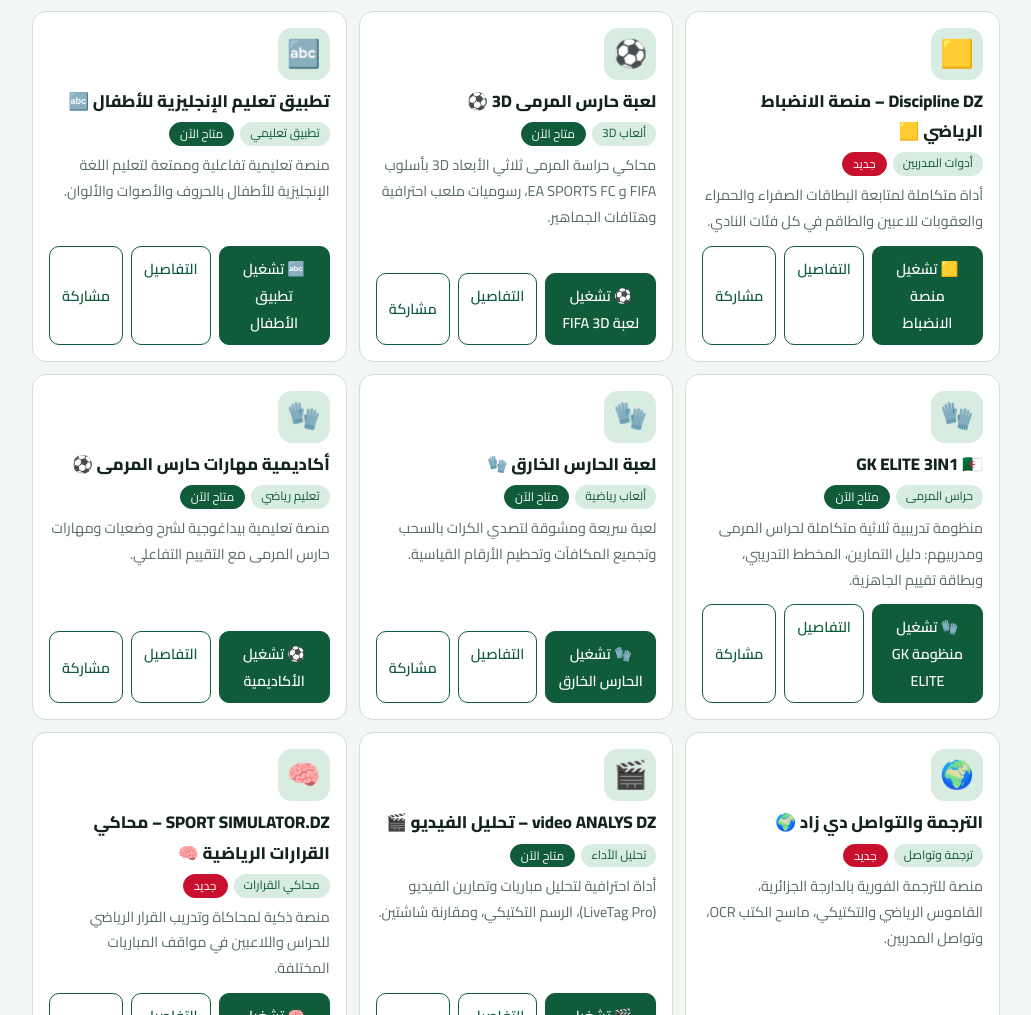
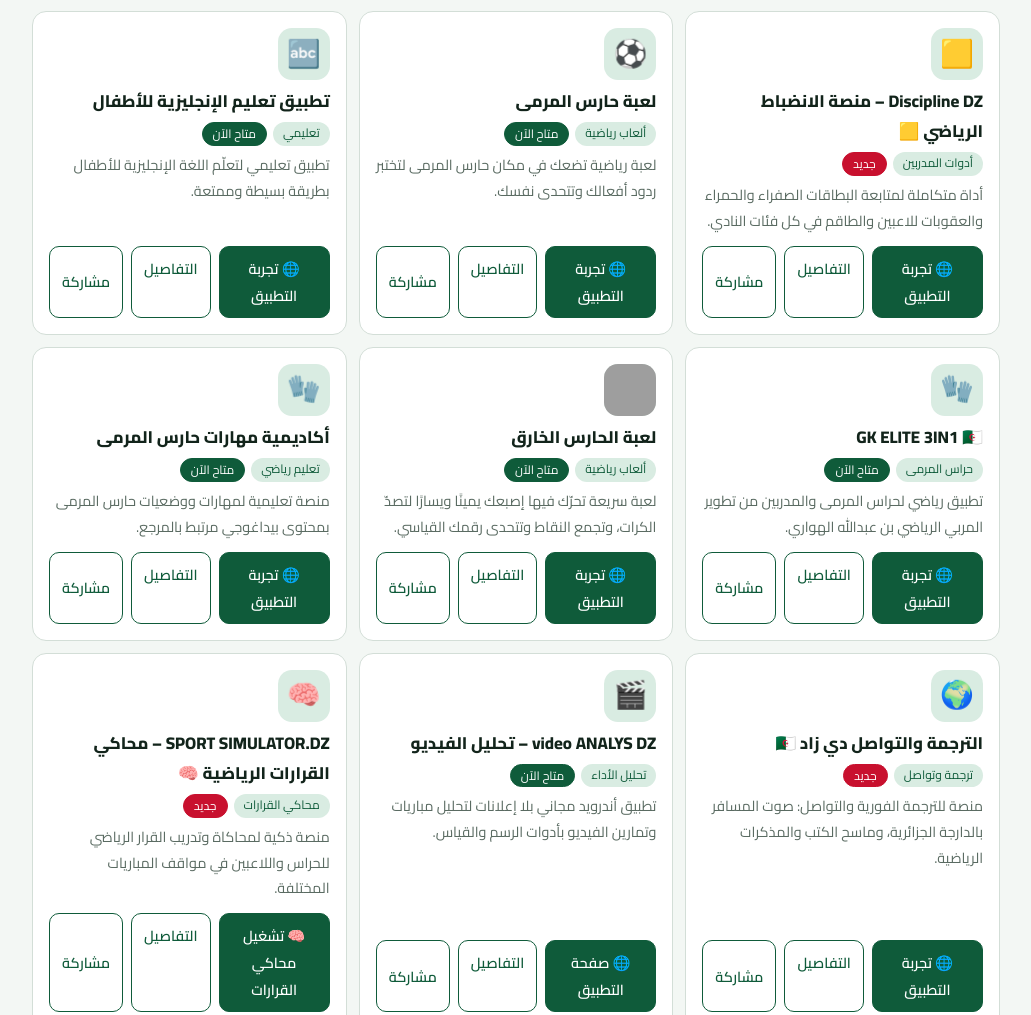
Before and after one commit to benabdallahhouari652-svg/houari-apps, a plain HTML site: page index.html in a window 1280 px wide. Shown: the part 593-1608 px from the top of the page, without its empty margins (124-1155 px from the left). Drawn offline with Linux system fonts and the light colour scheme; grey boxes are pictures that could not be loaded.

Commit message:
RestoreOriginalURLsForCoreAppsAndKeepNewTools

```diff
--- a/index.html
+++ b/index.html
@@ -72,7 +72,7 @@ footer{text-align:center;color:var(--mut);font-size:.8rem;padding:22px 14px 30px
 <button class="ib" id="th" aria-label="تبديل الوضع الليلي">◐</button>
 <button class="ib" id="bg" aria-label="القائمة" aria-expanded="false">☰</button>
 <nav id="nav" aria-label="القائمة الرئيسية">
-<a href="#home">الرئيسية</a><a href="#apps">التطبيقات</a><a href="#apps" data-f="gk">حراس المرمى</a><a href="#apps" data-f="football">كرة القدم</a><a href="#apps" data-f="games">الألعاب</a><a href="#apps" data-f="coach">أدوات المدربين</a><a href="#about">عن المطور</a><a href="#contact">اتصل بنا</a>
+<a href="#home">الرئيسية</a><a href="#apps">التطبيقات</a><a href="#apps" data-f="gk">حراس المرمى</a><a href="#apps" data-f="football">كرة القدم</a><a href="#apps" data-f="games">الألعاب</a><a href="#apps" data-f="books">الكتب والأدلة</a><a href="#about">عن المطور</a><a href="#contact">اتصل بنا</a>
 </nav></div></div>
 
 <div id="v-home">
@@ -114,18 +114,18 @@ footer{text-align:center;color:var(--mut);font-size:.8rem;padding:22px 14px 30px
 <footer>فكرة وتطوير المربي الرياضي ومدرب حراس المرمى بن عبدالله الهواري<br>جميع الحقوق محفوظة © بن عبدالله الهواري</footer>
 <script>
 const APPS=[
- {id:"discipline-dz",name:"Discipline DZ – منصة الانضباط الرياضي 🟨",desc:"أداة متكاملة لمتابعة البطاقات الصفراء والحمراء والعقوبات للاعبين والطاقم في كل فئات النادي.",long:"أداة لإدارة الانضباط في النادي: تسجيل اللاعبين والطاقم والمباريات والبطاقات، وحساب عقوبات الإيقاف تلقائيًا (كل 4 بطاقات صفراء = إيقاف مباراتين، والحمراء = مباراة إيقاف، وتُنفَّذ في المباريات الرسمية فقط).",cat:["coach","football"],tag:"أدوات المدربين",status:"new",url:"./discipline.html",urlLabel:"🟨 تشغيل منصة الانضباط",play:"",support:"",video:"",shots:[],features:["لاعبون وطاقم حسب الفئات","تسجيل المباريات والبطاقات","عقوبات تلقائية (4 صفراء = إيقاف مباراتين)","الإيقاف في المباريات الرسمية فقط","لوحة تنبيهات بالموقوفين"],keys:"انضباط بطاقات صفراء حمراء عقوبات إيقاف discipline",icon:"🟨",logo:"",badge:"DISCIPLINE DZ"},
- {id:"goalkeeper-game",name:"لعبة حارس المرمى 3D ⚽",desc:"محاكي حراسة المرمى ثلاثي الأبعاد 3D بأسلوب FIFA و EA SPORTS FC، رسوميات ملعب احترافية وهتافات الجماهير.",long:"لعبة حارس مرمى ثلاثية الأبعاد 3D متطورة تضعك في قلب الملعب بأسلوب ألعاب الفيفا لتصدّ تسديدات ركلات الجزاء الخطيرة وتحطم أرقامك القياسية.",cat:["games","gk"],tag:"ألعاب 3D",status:"live",url:"./gk-game.html",urlLabel:"⚽ تشغيل لعبة FIFA 3D",play:"",support:"",video:"",shots:[],features:["رسوميات Three.js ثلاثية الأبعاد","مؤشر هدف التسديد بأسلوب الفيفا","تصدّي بالقفازات بحجم حقيقي","مؤثرات صوتية ونتيجة EA SPORTS"],keys:"لعبة حارس مرمى كرة تصديات fifa 3d",icon:"⚽",logo:"",badge:"FIFA 3D"},
- {id:"kids-english",name:"تطبيق تعليم الإنجليزية للأطفال 🔤",desc:"منصة تعليمية تفاعلية وممتعة لتعليم اللغة الإنجليزية للأطفال بالحروف والأصوات والألوان.",long:"تطبيق تعليمي مبسط وممتع للأطفال لتعلم الحروف والأرقام والألوان بالصوت والصورة.",cat:["edu"],tag:"تطبيق تعليمي",status:"live",url:"./kids-english.html",urlLabel:"🔤 تشغيل تطبيق الأطفال",play:"",support:"",video:"",shots:[],features:["تعليم الحروف والأرقام ناطقة","واجهة ملونة ومشجعة للأطفال"],keys:"انجليزية إنجليزي اطفال تعليم لغة english kids",icon:"🔤",logo:"",badge:"KIDS ENGLISH"},
- {id:"gk-elite-3in1",name:"GK ELITE 3IN1 🇩🇿",desc:"منظومة تدريبية ثلاثية متكاملة لحراس المرمى ومدربيهم: دليل التمارين، المخطط التدريبي، وبطاقة تقييم الجاهزية.",long:"تطبيق رياضي متخصص يجمع 3 أدوات رئيسية لحراس المرمى ومدربيهم: دليل التمارين المصورة، مخطط الحصص، وبطاقة التقييم.",cat:["gk","coach"],tag:"حراس المرمى",status:"live",url:"./gk-elite.html",urlLabel:"🧤 تشغيل منظومة GK ELITE",play:"",support:"",video:"",shots:[],features:["دليل تمارين حراس المرمى المصورة","مخطط الحصة التدريبية الأسبوعية","بطاقة تقييم الجاهزية الفنية والبدنية"],keys:"gk elite حارس مرمى تدريب",icon:"🧤",logo:"",badge:"GK ELITE"},
- {id:"super-goalkeeper",name:"لعبة الحارس الخارق 🧤",desc:"لعبة سريعة ومشوقة لتصدي الكرات بالسحب وتجميع المكافآت وتحطيم الأرقام القياسية.",long:"لعبة سريعة لتصدي الكرات بالقفازات وجمع النقاط وتفادي الأهداف.",cat:["games","gk"],tag:"ألعاب رياضية",status:"live",url:"./gk-game.html",urlLabel:"🧤 تشغيل الحارس الخارق",play:"",support:"",video:"",shots:[],features:["تصدّي كرات سريعة","نقاط قياسية وتحدي ذاتي"],keys:"لعبة حارس مرمى تصديات كرة",icon:"🧤",logo:"",badge:"SUPER GK"},
- {id:"gk-skills-academy",name:"أكاديمية مهارات حارس المرمى ⚽",desc:"منصة تعليمية بيداغوجية لشرح وضعيات ومهارات حارس المرمى مع التقييم التفاعلي.",long:"مرجع بيداغوجي وتعليمي لمهارات ووضعيات حارس المرمى مع اختبارات تفاعلية.",cat:["gk","coach"],tag:"تعليم رياضي",status:"live",url:"./gk-academy.html",urlLabel:"⚽ تشغيل الأكاديمية",play:"",support:"",video:"",shots:[],features:["منهاج بيداغوجي لوقوف ووضعيات الحارس","اختبارات تفاعلية وأوسمة تفوق"],keys:"حارس مرمى تدريب تعليم اكاديمية",icon:"🧤",logo:"",badge:"GK SKILLS ACADEMY"},
- {id:"translation-dz",name:"الترجمة والتواصل دي زاد 🌍",desc:"منصة للترجمة الفورية بالدارجة الجزائرية، القاموس الرياضي والتكتيكي، ماسح الكتب OCR، وتواصل المدربين.",long:"منصة شاملة للترجمة والتواصل: صوت المسافر بالدارجة إلى 9 لغات، القاموس الرياضي والتكتيكي، ماسح الكتب OCR وتصدير PDF، وتواصل المدربين.",cat:["edu","coach"],tag:"ترجمة وتواصل",status:"new",url:"./translation.html",urlLabel:"🌍 تشغيل تطبيق الترجمة",play:"",support:"",video:"",shots:[],features:["صوت المسافر بالدارجة مع 9 لغات عالمية","القاموس الرياضي والتكتيكي المصنف","ماسح الكتب والمذكرات OCR وتصدير PDF","تواصل المدربين واللاعبين"],keys:"ترجمة تواصل دارجة مسافر ماسح كتب مذكرات pdf مدرب translation",icon:"🌍",logo:"",badge:"TRANSLATE DZ"},
- {id:"video-analys-dz",name:"video ANALYS DZ – تحليل الفيديو 🎬",desc:"أداة احترافية لتحليل مباريات وتمارين الفيديو (LiveTag Pro)، الرسم التكتيكي، ومقارنة شاشتين.",long:"أداة تحليل فيديو احترافية LiveTag Pro: رسم تكتيكي هندسي، كاميرا مباشرة، مقارنة شاشتين جنبًا إلى جنب، شبكة الملعب، وتصدير التقارير التكتيكية.",cat:["coach","football","gk"],tag:"تحليل الأداء",status:"live",url:"./video-analys.html",urlLabel:"🎬 تشغيل أداة تحليل الفيديو",apk:"https://github.com/benabdallahhouari652-svg/video_analyzer-1-/releases/latest/download/app-release.apk",play:"",support:"",video:"",shots:[],features:["لوحة الوسوم الحية LiveTag Pro","أدوات رسم هندسي وتكتيكي وبقعة ضوء","مقارنة فيديوين جنبًا إلى جنب (Dual View)","شبكة الملعب التكتيكية والتصوير HD"],keys:"تحليل فيديو مباريات تدريب رسم وسم مقطع قياس زاوية مسافة video analys",icon:"🎬",logo:"",badge:"VIDEO ANALYS DZ"},
+ {id:"discipline-dz",name:"Discipline DZ – منصة الانضباط الرياضي 🟨",desc:"أداة متكاملة لمتابعة البطاقات الصفراء والحمراء والعقوبات للاعبين والطاقم في كل فئات النادي.",long:"أداة لإدارة الانضباط في النادي: تسجيل اللاعبين والطاقم والمباريات والبطاقات، وحساب عقوبات الإيقاف تلقائيًا (كل 4 بطاقات صفراء = إيقاف مباراتين، والحمراء = مباراة إيقاف، وتُنفَّذ في المباريات الرسمية فقط).",cat:["coach","football"],tag:"أدوات المدربين",status:"new",url:"https://symphonious-kheer-30b6b4.netlify.app/",play:"",support:"",video:"",shots:[],features:["لاعبون وطاقم حسب الفئات","تسجيل المباريات والبطاقات","عقوبات تلقائية (4 صفراء = مباراة إيقاف)","الإيقاف في المباريات الرسمية فقط","لوحة تنبيهات بالموقوفين"],keys:"انضباط بطاقات صفراء حمراء عقوبات إيقاف discipline",icon:"🟨",logo:"",badge:"DISCIPLINE DZ"},
+ {id:"goalkeeper-game",name:"لعبة حارس المرمى",desc:"لعبة رياضية تضعك في مكان حارس المرمى لتختبر ردود أفعالك وتتحدى نفسك.",long:"لعبة رياضية تضعك في مكان حارس المرمى لتختبر ردود أفعالك وتتحدى نفسك.",cat:["games","gk"],tag:"ألعاب رياضية",status:"live",url:"https://wondrous-churros-49df70.netlify.app/",play:"",support:"",video:"",shots:[],features:[],keys:"لعبة حارس مرمى كرة تصديات",icon:"⚽",logo:"",badge:""},
+ {id:"kids-english",name:"تطبيق تعليم الإنجليزية للأطفال",desc:"تطبيق تعليمي لتعلّم اللغة الإنجليزية للأطفال بطريقة بسيطة وممتعة.",long:"تطبيق تعليمي لتعلّم اللغة الإنجليزية للأطفال بطريقة بسيطة وممتعة.",cat:["edu"],tag:"تعليمي",status:"live",url:"https://mellow-narwhal-5e8683.netlify.app/",play:"",support:"",video:"",shots:[],features:[],keys:"انجليزية إنجليزي اطفال تعليم لغة english kids",icon:"🔤",logo:"",badge:""},
+ {id:"gk-elite-3in1",name:"GK ELITE 3IN1 🇩🇿",desc:"تطبيق رياضي لحراس المرمى والمدربين من تطوير المربي الرياضي بن عبدالله الهواري.",long:"تطبيق رياضي لحراس المرمى والمدربين من تطوير المربي الرياضي بن عبدالله الهواري.",cat:["gk","coach"],tag:"حراس المرمى",status:"live",url:"https://iridescent-lollipop-a30d49.netlify.app/",play:"",support:"",video:"",shots:[],features:[],keys:"gk elite حارس مرمى تدريب",icon:"🧤",logo:"",badge:"GK ELITE"},
+ {id:"super-goalkeeper",name:"لعبة الحارس الخارق",desc:"لعبة سريعة تحرّك فيها إصبعك يمينًا ويسارًا لتصدّ الكرات، وتجمع النقاط وتتحدى رقمك القياسي.",long:"لعبة سريعة تحرّك فيها إصبعك يمينًا ويسارًا لتصدّ الكرات، وتجمع النقاط وتتحدى رقمك القياسي.",cat:["games","gk"],tag:"ألعاب رياضية",status:"live",url:"https://bespoke-raindrop-fdd888.netlify.app/",play:"",support:"",video:"",shots:[],features:["التحكم بالسحب بالإصبع","كرة ذهبية بثلاث نقاط","ثلاث محاولات"],keys:"لعبة حارس مرمى تصديات كرة",icon:"🧤",logo:"https://bespoke-raindrop-fdd888.netlify.app/icon-192.png",badge:""},
+ {id:"gk-skills-academy",name:"أكاديمية مهارات حارس المرمى",desc:"منصة تعليمية لمهارات ووضعيات حارس المرمى بمحتوى بيداغوجي مرتبط بالمرجع.",long:"منصة تعليمية لمهارات ووضعيات حارس المرمى بمحتوى بيداغوجي مرتبط بالمرجع.",cat:["gk","coach"],tag:"تعليم رياضي",status:"live",url:"https://vocal-malasada-f1cb21.netlify.app/",play:"",support:"",video:"",shots:[],features:["مهارات ووضعيات حارس المرمى","صور وتمارين"],keys:"حارس مرمى تدريب تعليم",icon:"🧤",logo:"",badge:"GK SKILLS ACADEMY"},
+ {id:"translation-dz",name:"الترجمة والتواصل دي زاد 🇩🇿",desc:"منصة للترجمة الفورية والتواصل: صوت المسافر بالدارجة الجزائرية، وماسح الكتب والمذكرات الرياضية.",long:"منصة للترجمة الفورية والتواصل: صوت المسافر بالدارجة الجزائرية، وماسح الكتب والمذكرات الرياضية، وتواصل المدربين مع اللاعبين.",cat:["edu","coach"],tag:"ترجمة وتواصل",status:"new",url:"https://translationapppreview.vercel.app/",play:"",support:"",video:"",shots:[],features:["صوت المسافر: ترجمة الدارجة الجزائرية إلى لغة البلد مع النطق","ماسح الكتب والمذكرات بالكاميرا"],keys:"ترجمة تواصل دارجة مسافر ماسح كتب مذكرات translation",icon:"🌍",logo:"",badge:"TRANSLATE DZ"},
+ {id:"video-analys-dz",name:"video ANALYS DZ – تحليل الفيديو",desc:"تطبيق أندرويد مجاني بلا إعلانات لتحليل مباريات وتمارين الفيديو بأدوات الرسم والقياس.",long:"تطبيق للهاتف يفتح فيديو من المعرض أو يسجّل مباشرة، ثم تحلله بأدوات الرسم على الشاشة.",cat:["coach","football","gk"],tag:"تحليل الأداء",status:"live",url:"https://videoanalyzer-1.vercel.app/",urlLabel:"🌐 صفحة التطبيق",apk:"https://github.com/benabdallahhouari652-svg/video_analyzer-1-/releases/latest/download/app-release.apk",play:"",support:"",video:"",shots:[],features:["أدوات رسم: قلم، خط، سهم، دائرة، مستطيل، نص"],keys:"تحليل فيديو مباريات تدريب رسم وسم مقطع video analys",icon:"🎬",logo:"",badge:"VIDEO ANALYS DZ"},
  {id:"sport-simulator",name:"SPORT SIMULATOR.DZ – محاكي القرارات الرياضية 🧠",desc:"منصة ذكية لمحاكاة وتدريب القرار الرياضي للحراس واللاعبين في مواقف المباريات المختلفة.",long:"SPORT SIMULATOR.DZ محاكي القرارات الرياضية المبتكر. لا تتدرب فقط على المهارة.. تدرب على القرار! يتيح تدريب حراس المرمى واللاعبين على اتخاذ القرار السريع في مواقف الانفرادات، العرضيات، 1 ضد 1، مع وضع المدرب (Coach Mode).",cat:["coach","football","gk","games"],tag:"محاكي القرارات",status:"new",url:"./sport-simulator.html",urlLabel:"🧠 تشغيل محاكي القرارات",play:"",support:"",video:"",shots:[],features:["محاكاة مواقف حراس المرمى واللاعبين","وضع المدرب (Coach Mode) لإنشاء سيناريوهات","تقارير أداء تحليلية وزمن اتخاذ القرار"],keys:"محاكي قرارات رياضة تدريب حارس مرمى لاعب football simulator dz",icon:"🧠",logo:"",badge:"SPORT SIMULATOR"},
- {id:"training-bank",name:"بنك التمارين وبرامج التدريب 📋⚽",desc:"منصة بيداغوجية احترافية تتيح للمدربين البحث عن التمارين وبرامج التدريب مصنفة حسب الفئات السنية ومواضيع التدريب.",long:"بنك التمارين وبرامج التدريب الشامل. يساعد المدربين في اختيار التمارين التدريبية المناسبة لكل فئة سنية (أكابر، U19، U17، U15، مدرسة كرة القدم) وحسب موضوع الحصة (بدني، تكتيكي، تقني، حراس مرمى، كرات ثابتة).",cat:["coach","football","edu"],tag:"برامج التدريب",status:"new",url:"./training-bank.html",urlLabel:"📋 تشغيل بنك التمارين",play:"",support:"",video:"",shots:[],features:["تصنيف التمارين حسب الفئات السنية المختلفة","فلترة حسب موضوع التدريب (بدني، تكتيكي، تقني، حراس)","مكتبة بيداغوجية متكاملة للمدربين","إمكانية تجميع التمارين للبرنامج الأسبوعي"],keys:"بنك تمارين برامج تدريب فئات سنية مدرب كوتش training bank dz",icon:"📋",logo:"",badge:"TRAINING BANK"},
- {id:"ai-coach",name:"مساعد الذكاء الاصطناعي التكتيكي 🤖⚽",desc:"مساعد ذكي مدعوم بالذكاء الاصطناعي للإجابة عن الأسئلة التكتيكية، تقديم استشارات التحضير للمباريات واختيار التمارين.",long:"مساعد الذكاء الاصطناعي التكتيكي (AI Coach Assistant). يتيح للمدربين طرح أسئلة استراتيجية وتكتيكية والحصول على حلول فورية للتعامل مع الخصوم، تنظيم خطوط الدفاع، واختيار أفضل التمارين التدريبية.",cat:["coach","football"],tag:"مساعد ذكي",status:"new",url:"./ai-coach.html",urlLabel:"🤖 فتح المساعد الذكي",play:"",support:"",video:"",shots:[],features:["إجابات فورية عن الأسئلة التكتيكية والتدريبية","استشارات للتعامل مع الضغط العالي والكرات الثابتة","اقتراح حلول مخصصة لحراس المرمى واللاعبين","واجهة محادثة ذكية وسريعة"],keys:"ذكاء اصطناعي مساعد تكتيكي مدرب كوتش ai coach assistant dz",icon:"🤖",logo:"",badge:"AI COACH"},
- {id:"qrcode-tool",name:"مولد كود الـ QR الاحترافي 📱",desc:"أداة سريعة لتوليد رموز الاستجابة السريعة (QR Code) لأي رابط أو حصة تدريبية لمشاركتها مع اللاعبين عبر مسح الكاميرا.",long:"أداة مولد كود الـ QR الاحترافي. تمكن المدربين والرياضيين من تحويل أي رابط، تطبيق، أو حصة تدريبية إلى كود QR فوري، مع إمكانية تحميله كصورة PNG ومشاركته في الملعب أو عبر العروض التقديمية.",cat:["coach","edu"],tag:"أداة مساعدة",status:"new",url:"./qrcode-tool.html",urlLabel:"📱 تشغيل مولد QR",play:"",support:"",video:"",shots:[],features:["توليد فوري لكود QR لأي رابط أو حصة تدريبية","إمكانية تحميل الكود كصورة PNG عالية الدقة","سهولة مشاركة الروابط مع اللاعبين عبر كاميرا الهاتف"],keys:"qr code كود استجابة سريعة رابط مشاركة qrcode tool dz",icon:"📱",logo:"",badge:"QR TOOL"}
+ {id:"training-bank",name:"بنك التمارين وبرامج التدريب 📋⚽",desc:"منصة بيداغوجية احترافية تتيح للمدربين البحث عن التمارين وبرامج التدريب مصنفة حسب الفئات السنية ومواضيع التدريب.",long:"بنك التمارين وبرامج التدريب الشامل. يساعد المدربين في اختيار التمارين التدريبية المناسبة لكل فئة سنية (أكابر، U19، U17، U15، مدرسة كرة القدم) وحسب موضوع الحصة.",cat:["coach","football","edu"],tag:"برامج التدريب",status:"new",url:"./training-bank.html",urlLabel:"📋 تشغيل بنك التمارين",play:"",support:"",video:"",shots:[],features:["تصنيف التمارين حسب الفئات السنية المختلفة","فلترة حسب موضوع التدريب (بدني، تكتيكي، تقني، حراس)","مكتبة بيداغوجية متكاملة للمدربين"],keys:"بنك تمارين برامج تدريب فئات سنية مدرب كوتش training bank dz",icon:"📋",logo:"",badge:"TRAINING BANK"},
+ {id:"ai-coach",name:"مساعد الذكاء الاصطناعي التكتيكي 🤖⚽",desc:"مساعد ذكي مدعوم بالذكاء الاصطناعي للإجابة عن الأسئلة التكتيكية، تقديم استشارات التحضير للمباريات واختيار التمارين.",long:"مساعد الذكاء الاصطناعي التكتيكي (AI Coach Assistant). يتيح للمدربين طرح أسئلة استراتيجية وتكتيكية والحصول على حلول فورية للتعامل مع الخصوم، تنظيم خطوط الدفاع، واختيار أفضل التمارين التدريبية.",cat:["coach","football"],tag:"مساعد ذكي",status:"new",url:"./ai-coach.html",urlLabel:"🤖 فتح المساعد الذكي",play:"",support:"",video:"",shots:[],features:["إجابات فورية عن الأسئلة التكتيكية والتدريبية","استشارات للتعامل مع الضغط العالي والكرات الثابتة"],keys:"ذكاء اصطناعي مساعد تكتيكي مدرب كوتش ai coach assistant dz",icon:"🤖",logo:"",badge:"AI COACH"},
+ {id:"qrcode-tool",name:"مولد كود الـ QR الاحترافي 📱",desc:"أداة سريعة لتوليد رموز الاستجابة السريعة (QR Code) لأي رابط أو حصة تدريبية لمشاركتها مع اللاعبين عبر مسح الكاميرا.",long:"أداة مولد كود الـ QR الاحترافي. تمكن المدربين والرياضيين من تحويل أي رابط، تطبيق، أو حصة تدريبية إلى كود QR فوري، مع إمكانية تحميله كصورة PNG ومشاركته في الملعب أو عبر العروض التقديمية.",cat:["coach","edu"],tag:"أداة مساعدة",status:"new",url:"./qrcode-tool.html",urlLabel:"📱 تشغيل مولد QR",play:"",support:"",video:"",shots:[],features:["توليد فوري لكود QR لأي رابط أو حصة تدريبية","إمكانية تحميل الكود كصورة PNG عالية الدقة"],keys:"qr code كود استجابة سريعة رابط مشاركة qrcode tool dz",icon:"📱",logo:"",badge:"QR TOOL"}
 ];
 const CATS=[["","الكل"],["gk","🧤 حراس المرمى"],["football","⚽ كرة القدم"],["games","🎮 الألعاب الرياضية"],["books","📚 الكتب والأدلة"],["coach","🧠 أدوات المدربين"],["edu","🎓 تطبيقات تعليمية"],["new","🆕 أحدث المشاريع"]];
 const ST={live:"متاح الآن",new:"جديد",dev:"قيد التطوير",soon:"قريبًا"};
```
